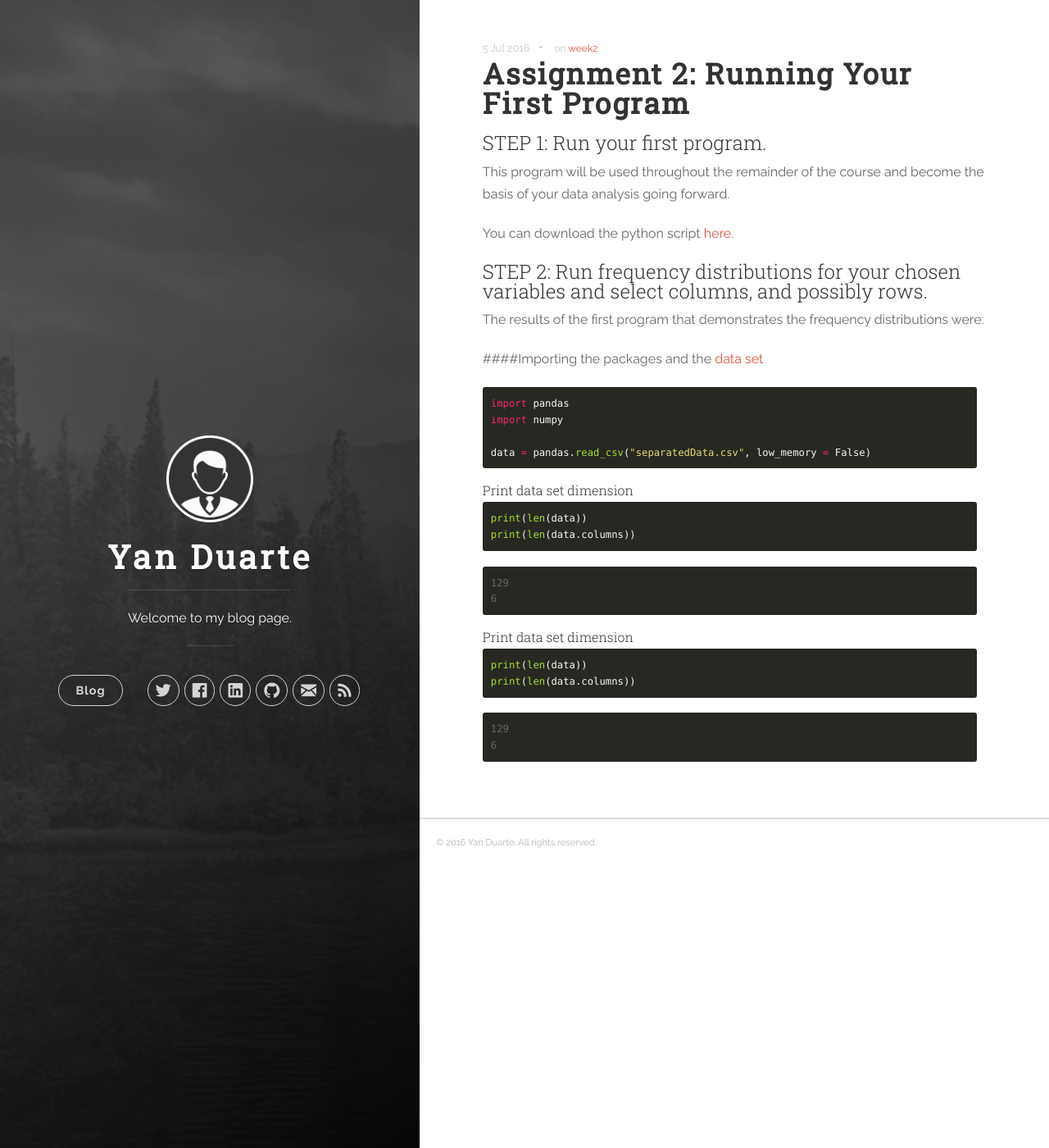
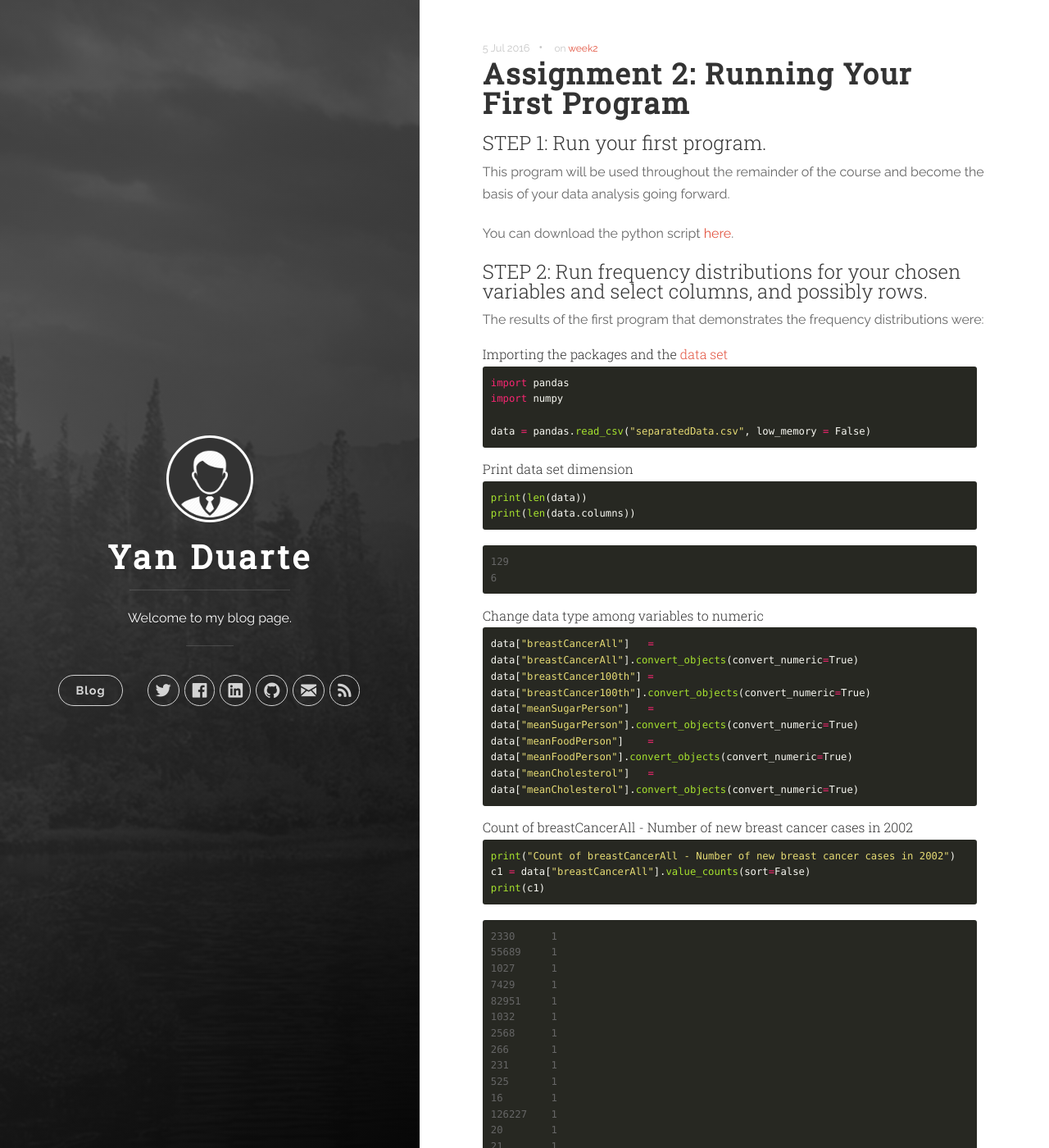
Before and after one commit to yan-duarte/yan-duarte.github.io, a Jekyll site: the page built from _posts/2016-07-05-Assignment2.md, in a window 1280 px wide and 1400 px high. Shown: the whole window at 82% size. Built offline with Jekyll 4.4.1, drawn with Linux system fonts in a browser that asks for light colours; nearby versions of some CDN libraries; some of the changed text lies outside the part shown.

Commit message:
Updated 2016-07-05-Assignment2.md

````diff
--- a/_posts/2016-07-05-Assignment2.md
+++ b/_posts/2016-07-05-Assignment2.md
@@ -20,7 +20,8 @@ You can download the python script [here](https://yan-duarte.github.io/archives/
 
 The results of the first program that demonstrates the frequency distributions were:
 
-####Importing the packages and the [data set](https://yan-duarte.github.io/archives/separatedData.csv)
+#### Importing the packages and the [data set](https://yan-duarte.github.io/archives/separatedData.csv)
+
 ```python
 import pandas
 import numpy
@@ -29,21 +30,96 @@ data = pandas.read_csv("separatedData.csv", low_memory = False)
 ```
 
 #### Print data set dimension
+
 ```python
 print(len(data))
 print(len(data.columns))
 ```
+
 ```
 129
 6
 ```
 
-#### Print data set dimension
+#### Change data type among variables to numeric
+
 ```python
-print(len(data))
-print(len(data.columns))
+data["breastCancerAll"]   = data["breastCancerAll"].convert_objects(convert_numeric=True)
+data["breastCancer100th"] = data["breastCancer100th"].convert_objects(convert_numeric=True)
+data["meanSugarPerson"]   = data["meanSugarPerson"].convert_objects(convert_numeric=True)
+data["meanFoodPerson"]    = data["meanFoodPerson"].convert_objects(convert_numeric=True)
+data["meanCholesterol"]   = data["meanCholesterol"].convert_objects(convert_numeric=True)
 ```
+
+#### Count of breastCancerAll - Number of new breast cancer cases in 2002
+
+```python
+print("Count of breastCancerAll - Number of new breast cancer cases in 2002")
+c1 = data["breastCancerAll"].value_counts(sort=False)
+print(c1)
 ```
-129
-6
+
 ```
+2330      1
+55689     1
+1027      1
+7429      1
+82951     1
+1032      1
+2568      1
+266       1
+231       1
+525       1
+16        1
+126227    1
+20        1
+21        1
+5142      1
+3609      1
+36634     1
+4635      1
+28        1
+543       1
+2848      1
+6945      1
+34        1
+5411      1
+2598      1
+3879      1
+447       1
+45        1
+7273      1
+47        1
+         ..
+1174      1
+3514      1
+3668      1
+4117      1
+194       1
+196       1
+1221      1
+14358     1
+3845      1
+463       2
+509       1
+4309      1
+687       1
+12253     1
+2388      1
+40928     1
+41957     1
+230       1
+4742      1
+236       1
+209995    1
+15855     1
+2288      1
+243       1
+32245     1
+55        1
+13051     1
+1795      1
+765       1
+84        1
+Name: breastCancerAll, dtype: int64
+```
````
